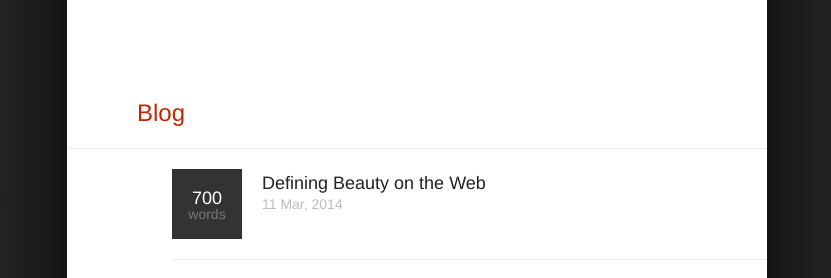
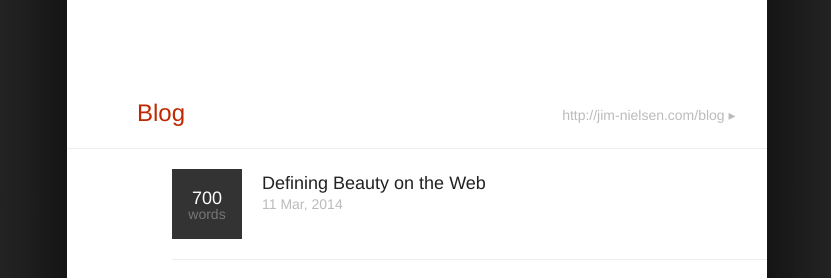
Before and after one commit to jimniels/www, a Jekyll site: the page built from index.html, in a window 1280 px wide. Shown: the part 308-586 px from the top of the page, without its empty margins (223-1054 px from the left). Built offline with Jekyll 4.4.1, drawn with Linux system fonts in a browser that asks for light colours; nearby versions of some CDN libraries; Markdown is read by kramdown in place of the engine named in the settings; some of the changed text lies outside the part shown.

Commit message:
further work towards new layout style

```diff
--- a/_data/sections.yml
+++ b/_data/sections.yml
@@ -2,12 +2,17 @@
 -
     id: blog
     title: "Blog"
+    url: "http://jim-nielsen.com/blog"
 -
     id: dribbble
     title: "Dribbble"
+    url: "http://dribbble.com/jimniels"
 -
     id: published-articles
     title: "Published Articles"
 -
     id: recent-projects
     title: "Recent Projects"
+-
+    id: history
+    title: "Employment & Education"
--- a/_includes/sections.html
+++ b/_includes/sections.html
@@ -1,4 +1,18 @@
 {% case include.id %}
+
+    {% when 'history' %}
+        {% for item in site.data.history %}
+            <li class="item">
+                <div class="item__img">
+                    <img src="{{ site.imageurl }}/published-articles/{{ item.thumbnail }}" />
+                </div>
+                <div class="item__content">
+                    <h2 class="title">{{ item.title }}</a></h2>
+                    <p class="byline">{{ item.byline }}</p>
+                    <p class="description">{{ item.description }}</p>
+                </div>
+            </li>
+        {% endfor %}
 
     {% when 'dribbble' %}
         {% for shot in site.data.dribbble.shots | limit: 10 %}
--- a/assets/css/style.css
+++ b/assets/css/style.css
@@ -387,19 +387,33 @@ img.loading {
     padding-left: 5%;
   }
 }
+/* line 75, ../../_scss/_section.scss */
+.section__header a:after {
+  content: attr(href) " \25B8";
+  font-size: 0.58333em;
+  color: #bbb;
+  float: right;
+  margin-right: 5%;
+  margin-top: 0.625em;
+}
+/* line 83, ../../_scss/_section.scss */
+.section__header a:hover:after {
+  color: #0088cc;
+  text-decoration: underline;
+}
 
-/* line 78, ../../_scss/_section.scss */
+/* line 93, ../../_scss/_section.scss */
 .section__content {
   position: relative;
   margin-left: 15%;
 }
 @media only screen and (max-width: 37.5em) {
-  /* line 78, ../../_scss/_section.scss */
+  /* line 93, ../../_scss/_section.scss */
   .section__content {
     margin-left: 5%;
   }
 }
-/* line 86, ../../_scss/_section.scss */
+/* line 101, ../../_scss/_section.scss */
 .section__content > li {
   padding: 1.25em 0;
   padding-right: 1.25em;
@@ -407,80 +421,80 @@ img.loading {
   overflow: hidden;
 }
 
-/* line 104, ../../_scss/_section.scss */
+/* line 119, ../../_scss/_section.scss */
 .item__img {
   display: block;
   width: 70px;
   height: 70px;
   float: left;
 }
-/* line 110, ../../_scss/_section.scss */
+/* line 125, ../../_scss/_section.scss */
 #dribbble .item__img {
   width: 200px;
   height: 150px;
 }
 @media only screen and (max-width: 37.5em) {
-  /* line 110, ../../_scss/_section.scss */
+  /* line 125, ../../_scss/_section.scss */
   #dribbble .item__img {
     width: 100%;
     height: auto;
   }
 }
 
-/* line 121, ../../_scss/_section.scss */
+/* line 136, ../../_scss/_section.scss */
 .item__img--word-count {
   background: #333;
   text-align: center;
   line-height: 1;
 }
-/* line 126, ../../_scss/_section.scss */
+/* line 141, ../../_scss/_section.scss */
 .item__img--word-count p {
   margin-top: 1.42857em;
   font-size: 0.875em;
   color: #777;
 }
-/* line 132, ../../_scss/_section.scss */
+/* line 147, ../../_scss/_section.scss */
 .item__img--word-count b {
   font-size: 1.28575em;
   color: white;
   display: block;
 }
 
-/* line 142, ../../_scss/_section.scss */
+/* line 157, ../../_scss/_section.scss */
 .item__content {
   display: block;
   margin-left: 90px;
   margin-top: 0.1875em;
 }
 @media only screen and (max-width: 37.5em) {
-  /* line 142, ../../_scss/_section.scss */
+  /* line 157, ../../_scss/_section.scss */
   .item__content {
     margin-top: 0;
   }
 }
-/* line 151, ../../_scss/_section.scss */
+/* line 166, ../../_scss/_section.scss */
 #dribbble .item__content {
   margin-left: 220px;
 }
 @media only screen and (max-width: 37.5em) {
-  /* line 151, ../../_scss/_section.scss */
+  /* line 166, ../../_scss/_section.scss */
   #dribbble .item__content {
     margin-left: 0;
   }
 }
 
-/* line 165, ../../_scss/_section.scss */
+/* line 180, ../../_scss/_section.scss */
 .title {
   font-size: 1.125em;
 }
 
-/* line 169, ../../_scss/_section.scss */
+/* line 184, ../../_scss/_section.scss */
 .byline {
   font-size: 0.875em;
   color: #bbb;
 }
 
-/* line 174, ../../_scss/_section.scss */
+/* line 189, ../../_scss/_section.scss */
 .description {
   font-size: 0.875em;
   color: #777;
--- a/index.html
+++ b/index.html
@@ -7,7 +7,11 @@ title: Jim Nielsen, Designer / Problem Solver
 <main>
     {% for section in site.data.sections %}
         <article class="section clearfix" id="{{ section.id }}">
-            <h1 class="section__header">{{ section.title }}</h1>
+            <h1 class="section__header">
+                {% if section.url %}<a href="{{ section.url }}">{% endif %}
+                    {{ section.title }}
+                {% if section.url %}</a>{% endif %}
+            </h1>
             <ul class="section__content">
                 {% include sections.html id=section.id %}
             </ul>
```
Also changed, not shown: _data/history.yml (added, +23 -0 lines), _scss/_section.scss (+15 -0 lines), 2 other files.
